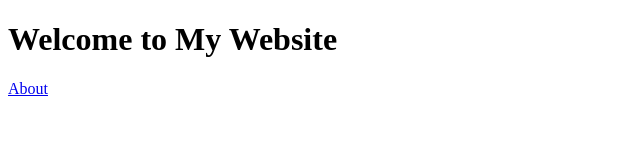
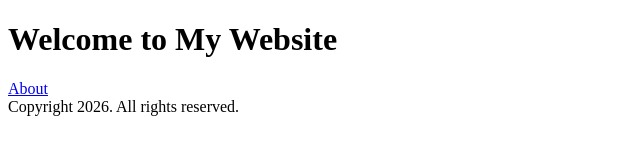
Before and after one commit to vanditabyaa09/git-assignment, a plain HTML site: page index.html in a window 1280 px wide. Shown: the whole page, without its empty margins (0-640 px from the left). Drawn offline with Linux system fonts and the light colour scheme.

Commit message:
Add footer to index.html (feature branch)

```diff
--- a/index.html
+++ b/index.html
@@ -4,5 +4,6 @@
 <body>
   <h1>Welcome to My Website</h1>
   <a href="about.html">About</a>
+  <footer>Copyright 2026. All rights reserved.</footer>
 </body>
 </html>
```
